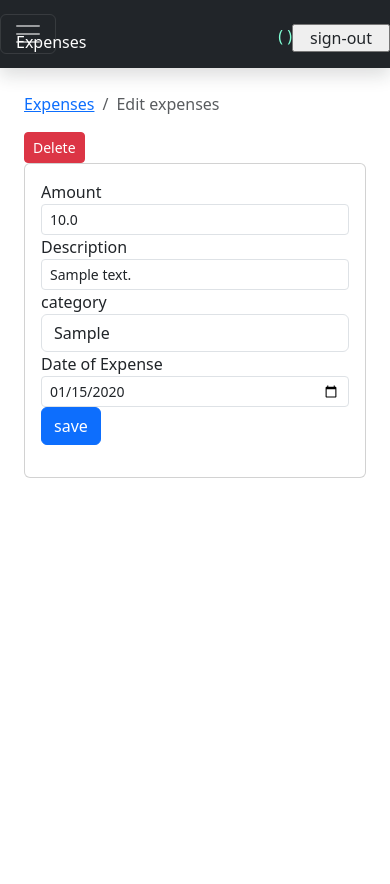
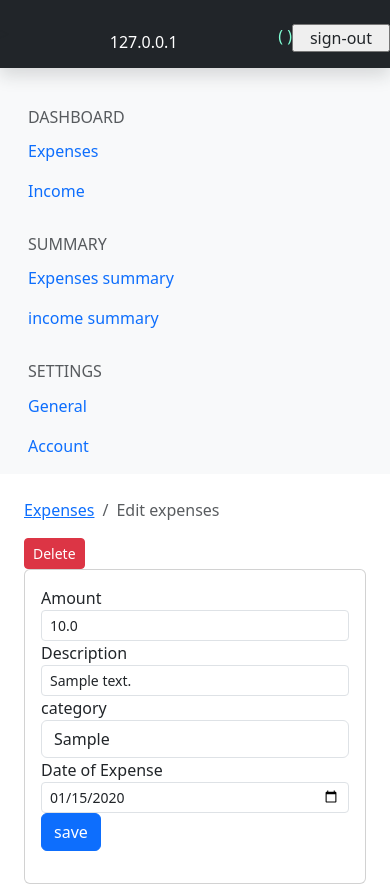
Before and after one commit to kaushal225/expensewebsite, a Django app: page /edit-expense/1 in a window 390 px wide. Before the commit the page ends 478 px from the top, so only its background shows below. Run offline with Django 4.2, Linux system fonts and the light colour scheme; tables that the repository leaves empty hold one stand-in row (values such as "Sample post"); some libraries are stand-ins or nearby versions.

Commit message:
fixed invisible sidebar problem for mobile devices

```diff
--- a/expenses/views.py
+++ b/expenses/views.py
@@ -38,6 +38,7 @@ def index(request):
         'page_obj':page_obj,
         'currency':currency
     }
+    #print(request.current_app)
     return render(request,'expenses/index.html',context)
 
 
--- a/expensewebsite/settings.py
+++ b/expensewebsite/settings.py
@@ -24,7 +24,7 @@ BASE_DIR = Path(__file__).resolve().parent.parent
 SECRET_KEY = 'django-insecure-hh#_5qlzly8z6c-qeg=y$5bowfx98v2!st=d0_7al+6s@qu(to'
 
 # SECURITY WARNING: don't run with debug turned on in production!
-DEBUG = True
+DEBUG = False
 
 ALLOWED_HOSTS = ['*']
 
--- a/expensewebsite/static/css/main.css
+++ b/expensewebsite/static/css/main.css
@@ -1,4 +1,4 @@
-.bd-placeholder-img {
+/*.bd-placeholder-img {
     font-size: 1.125rem;
     text-anchor: middle;
     -webkit-user-select: none;
@@ -25,13 +25,13 @@
     width: 1.5rem;
     height: 100vh;
   }
-
+*/
   .bi {
     vertical-align: -.125em;
     fill: currentColor;
   }
 
-  .nav-scroller {
+ /* .nav-scroller {
     position: relative;
     z-index: 2;
     height: 2.75rem;
@@ -48,7 +48,7 @@
     white-space: nowrap;
     -webkit-overflow-scrolling: touch;
   }
-
+*/
 
   .form-custom{
     margin-bottom: 5px;
--- a/income/views.py
+++ b/income/views.py
@@ -17,7 +17,11 @@ def index(request):
     paginator = Paginator(incomes,5)
     page_number=request.GET.get('page')
     page_obj=paginator.get_page(page_number)
-    currency=models.UserPreferences.objects.get(user=request.user).currency
+    currency='please chose one from general'
+    try:
+        currency=models.UserPreferences.objects.get(user=request.user).currency
+    except Exception as exc:
+        pass
     context={
         'incomes':incomes,
         'page_obj':page_obj,
--- a/templates/partials/_sidebar.html
+++ b/templates/partials/_sidebar.html
@@ -1,6 +1,6 @@
 {% load static %}
 
-<nav id="sidebarMenu" class="col-md-3 col-lg-2 d-md-block bg-light sidebar collapse">
+<nav id="sidebarMenu" class="col-md-3 col-lg-2 d-md-block bg-light sidebar">
     <div class="position-sticky pt-3 sidebar-sticky">
       <h6 class="sidebar-heading d-flex justify-content-between align-items-center px-3 mt-4 mb-1 text-muted text-uppercase">
         <span>Dashboard</span>
--- a/templates/partials/base.html
+++ b/templates/partials/base.html
@@ -17,12 +17,13 @@
     <script type="text/javascript" src="{% static 'js/chart.js' %}"></script>
 
   </head>
-  <body class="d-flex flex-column">
-<header class="navbar navbar-dark sticky-top bg-dark flex-md-nowrap p-0 shadow">
-  <a class="navbar-brand col-md-3 col-lg-2 me-0 px-3 fs-6 mt-3" href="#">Expenses</a>
-  <button class="navbar-toggler position-absolute d-md-none collapsed" type="button" data-bs-toggle="collapse" data-bs-target="#sidebarMenu" aria-controls="sidebarMenu" aria-expanded="false" aria-label="Toggle navigation">
+  <body >
+<header class="navbar navbar-dark sticky-top bg-dark flex-md-nowrap p-0 shadow">>
+  <a class="navbar-brand col-md-3 col-lg-2 me-0 px-3 fs-6 mt-3" href="#">{{request.META.REMOTE_ADDR}}</a>
+  <!--<button class="navbar-toggler position-absolute d-md-none collapsed" type="button" data-bs-toggle="collapse" data-bs-target="#sidebarMenu" aria-controls="sidebarMenu" aria-expanded="false" aria-label="Toggle navigation">
     <span class="navbar-toggler-icon"></span>
-  </button>
+  </button>-->
+
 
 
     <div class="nav-item text-nowrap mt-3" style="display: flex; flex-direction: row; justify-content: center;">
```
